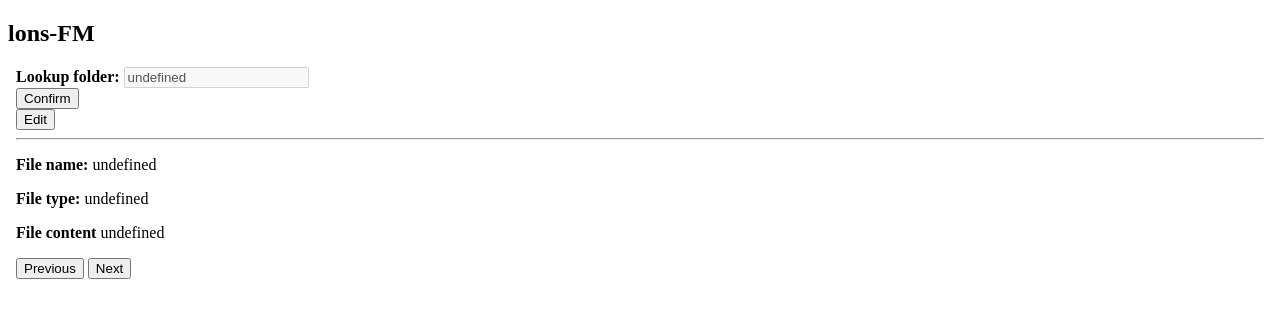
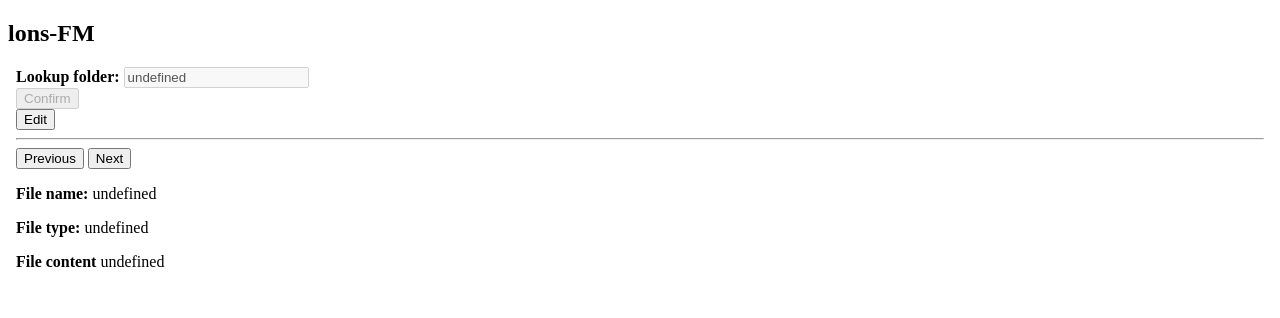
Before and after one commit to lonskyne/lons-FM, a SvelteKit app: page / in a window 1280 px wide. Shown: the top 318 px of the page. Built offline with nearby package versions, Linux system fonts and the light colour scheme.

Commit message:
Now only pulling file data for non-binary files

```diff
--- a/package.json
+++ b/package.json
@@ -17,5 +17,8 @@
 		"svelte": "^3.54.0",
 		"vite": "^4.0.0"
 	},
-	"type": "module"
+	"type": "module",
+	"dependencies": {
+		"istextorbinary": "^6.0.0"
+	}
 }
--- a/src/routes/+page.server.js
+++ b/src/routes/+page.server.js
@@ -1,5 +1,6 @@
 import fs from 'fs'
 import path from 'path'
+import { isText } from 'istextorbinary'
 
 export const actions = {
 
@@ -18,10 +19,11 @@ export const actions = {
 		}
 		catch(error)
 		{
-			fileNames = await fs.promises.readdir(".");
 			err = true;
 		}
 
+		if(!err)
+		{
 			for(let i=0; i<fileNames.length; i++)
 			{
 				fileExts[i] = path.extname(fileNames[i]);
@@ -33,7 +35,17 @@ export const actions = {
 				}
 				else
 				{
+					fileContents[i] = await fs.promises.readFile(lookupFolder+'/'+fileNames[i]);
+					if(isText(fileNames[i], fileContents[i]))
+					{
 						fileContents[i] = await fs.promises.readFile(lookupFolder+'/'+fileNames[i], "utf-8");
+					}
+					else
+					{
+						fileContents[i] = "Cannot read binary files";
+					}
+
+				}
 			}
 		}
 
--- a/src/routes/+page.svelte
+++ b/src/routes/+page.svelte
@@ -82,17 +82,17 @@
 		<b>Lookup folder:</b>
 		<input disabled={inputDisabled} type="text" name="lookupFolder" value={lookupFolder}/><br>
 
-		<button>Confirm</button>
+		<button disabled="{inputDisabled}">Confirm</button>
 	</form>
-		<button on:click="{enableInput}">Edit</button>
+		<button disabled="{!inputDisabled}" on:click="{enableInput}">Edit</button>
 
 	<hr>
 
 	<form>
+		<button on:click="{previousFile}">Previous</button>
+		<button on:click="{nextFile}">Next</button>
 		<p><b>File name:</b> {curFileName}</p>
 		<p><b>File type:</b> {curFileExt}</p>
 		<p><b>File content</b> {curFileContent}</p>
-		<button on:click="{previousFile}">Previous</button>
-		<button on:click="{nextFile}">Next</button>
 	</form>
 </body>
```
Also changed, not shown: 1 other file (tests, documents, lock files or other folders). Lines whose indentation alone changed are shown as unchanged.
